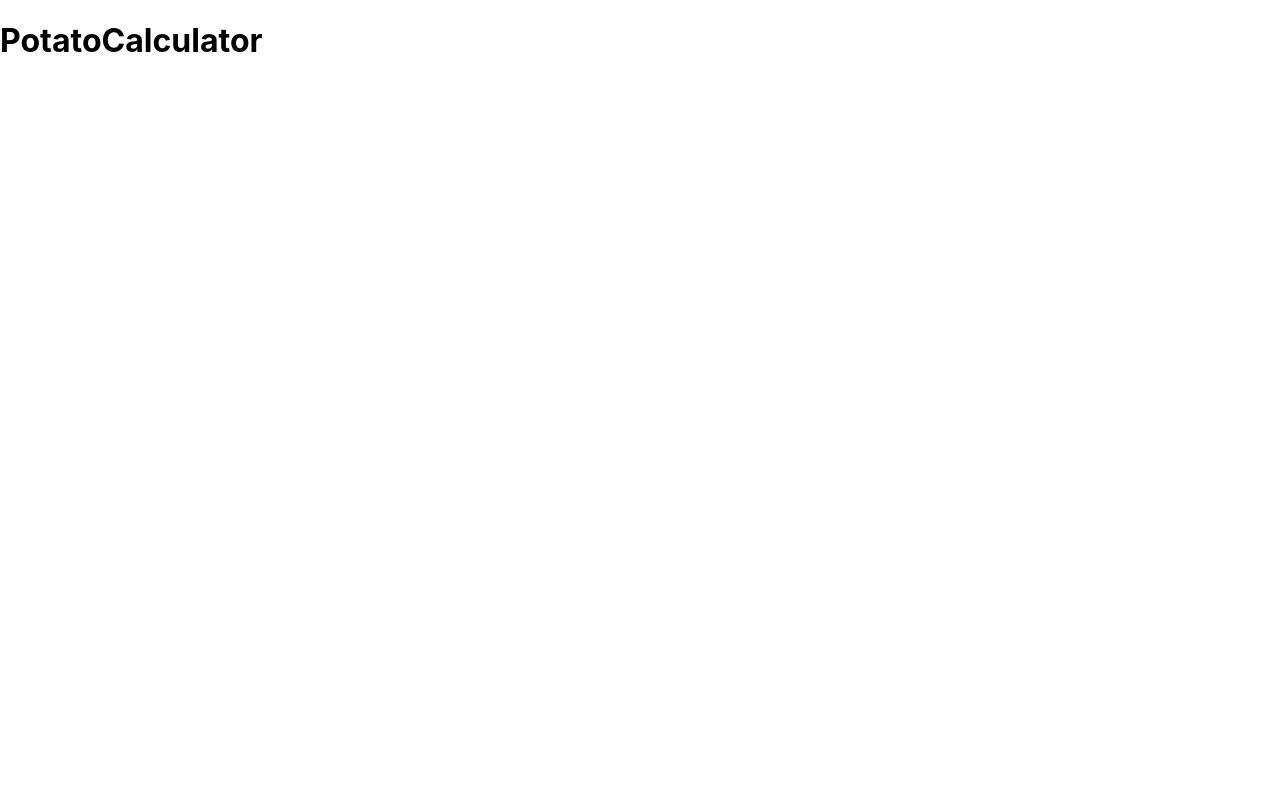
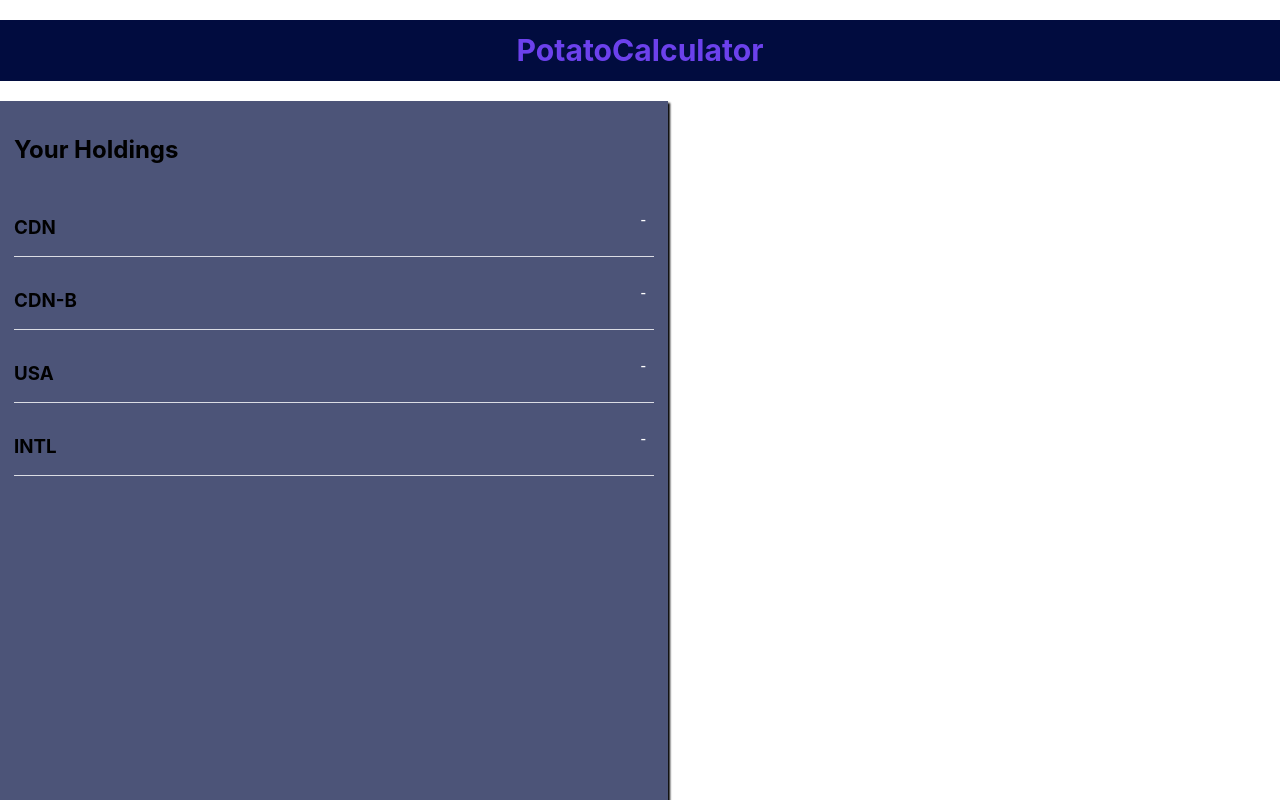
Before and after one commit to nikolamarunic/potatocalculator, a React (Create React App) app: page / in a window 1280 px wide. Shown: the top 800 px of the page. Built offline with nearby package versions, Linux system fonts and the light colour scheme.

Commit message:
Added a barebones components list for the stock holdings for the user to write allocations for

```diff
--- a/src/Components/App.js
+++ /dev/null
@@ -1,15 +0,0 @@
-import React from 'react';
-import './App.css';
-
-class App extends React.Component {
-  render() {
-    return (
-      <div>
-        <h1>PotatoCalculator</h1>
-
-      </div>
-    );
-  }
-}
-
-export default App;
--- a/src/Components/App.css
+++ b/src/Components/App/App.css
@@ -28,11 +28,22 @@
   color: #61dafb;
 }
 
-@keyframes App-logo-spin {
-  from {
-    transform: rotate(0deg);
-  }
-  to {
-    transform: rotate(360deg);
-  }
+h1 {
+  padding: .77rem 0;
+  background-color: #010c3f;
+  text-align: center;
+  font-size: 1.88rem;
+  color: #6c41ec;
 }
+
+.App {
+  height: 100%;
+  padding: 0 17% 10% 17%;
+  background-image: url('./background_photo_desktop.jpg');
+  background-size: cover;
+  background-position: center;
+  background-repeat: no-repeat;
+  font-family: 'Work Sans', sans-serif;
+  font-weight: 500;
+  color: #fff;
+}
--- /dev/null
+++ b/src/Components/App/App.js
@@ -0,0 +1,30 @@
+import React from 'react';
+import './App.css';
+import Holdings from '../Holdings/Holdings';
+
+class App extends React.Component {
+  constructor(props) {
+    super(props);
+    this.state = {
+      holdings: [ {name: 'CDN', allocation: 27}, {name: 'CDN-B', allocation: 20}, {name: 'USA', allocation: 27}, {name: 'INTL', allocation: 27}]
+    }
+
+    this.removeStock = this.removeStock.bind(this);
+  }
+  removeStock(stock) {
+    let stocks = this.state.holdings;
+    stocks = stocks.filter(currStock => currStock.name !== stock.key);
+    this.setState({holdings: stocks});
+
+  }
+  render() {
+    return (
+      <div>
+        <h1>PotatoCalculator</h1>
+        <Holdings holdings = {this.state.holdings} onRemove = {this.removeStock}/>
+      </div>
+    );
+  }
+}
+
+export default App;
--- /dev/null
+++ b/src/Components/Holdings/Holdings.css
@@ -0,0 +1,20 @@
+.Holdings {
+  width: 50%;
+  height: 950px;
+  overflow-y: scroll;
+  padding: .88rem;
+  background-color: rgba(1, 12, 63, 0.7);
+  box-shadow: 0 4px 2px 2px #000000;
+}
+
+::-webkit-scrollbar {
+    width: 0px;
+    background: transparent;
+}
+
+@media only screen and (max-width: 1020px) {
+  .Holdings {
+    width: 90%;
+    margin-bottom: 2rem;
+  }
+}
--- /dev/null
+++ b/src/Components/Holdings/Holdings.js
@@ -0,0 +1,16 @@
+import React from 'react';
+import './Holdings.css';
+import HoldingsList from '../HoldingsList/HoldingsList';
+
+class Holdings extends React.Component {
+  render() {
+    return (
+      <div className="Holdings">
+        <h2>Your Holdings</h2>
+        <HoldingsList stocks = {this.props.holdings} onRemove = {this.props.onRemove}/>
+      </div>
+    );
+  }
+}
+
+export default Holdings;
--- /dev/null
+++ b/src/Components/HoldingsList/HoldingsList.css
@@ -0,0 +1,3 @@
+.HoldingsList {
+  width: 100%;
+}
--- /dev/null
+++ b/src/Components/HoldingsList/HoldingsList.js
@@ -0,0 +1,22 @@
+import React from 'react';
+import './HoldingsList.css';
+import Stock from '../Stock/Stock';
+
+
+class HoldingsList extends React.Component {
+
+  render() {
+    return (
+      <div className="HoldingsList">
+        {
+          this.props.stocks.map(stock => {
+            return <Stock stock = {stock}
+            key = {stock.name} onRemove = {this.props.onRemove}/>
+          })
+        }
+      </div>
+    );
+  }
+}
+
+export default HoldingsList;
--- /dev/null
+++ b/src/Components/Stock/Stock.css
@@ -0,0 +1,37 @@
+.Stock {
+  display: flex;
+  align-items: center;
+  border-bottom: 1px solid rgba(256, 256, 256, 0.8);
+}
+
+.Stock-action {
+  cursor: pointer;
+  padding: .5rem;
+  font-size: 1.05rem;
+  transition: color .25s;
+  border: 0px;
+  background-color: rgba(0, 0, 0, 0);
+  color: #fff;
+}
+
+.Stock-action:hover {
+  color: rgba(265, 265, 265, .5);
+}
+
+.Stock-information {
+  flex-grow: 1;
+  display: flex;
+  flex-direction: column;
+  justify-content: center;
+  height: 72px;
+}
+
+.Stock-information h3 {
+  margin-bottom: .22rem;
+}
+
+.Stock-information p {
+  font-size: .83rem;
+  font-weight: 300;
+  color: rgba(256, 256, 256, 0.8);
+}
--- /dev/null
+++ b/src/Components/Stock/Stock.js
@@ -0,0 +1,32 @@
+import React from 'react';
+import './Stock.css';
+
+class Stock extends React.Component {
+
+  constructor(props){
+    super(props);
+    this.removeStock = this.removeStock.bind(this);
+  }
+
+
+  removeStock() {
+    this.props.onRemove(this.props.stock);
+  }
+
+  renderAction() {
+    return <button className = "Stock-action" onClick = {this.removeStock}>-</button>
+  }
+
+  render() {
+    return (
+      <div className="Stock">
+        <div className="Stock-information">
+          <h3>{this.props.stock.name}</h3>
+        </div>
+        {this.renderAction()}
+      </div>
+    );
+  }
+}
+
+export default Stock;
--- a/src/index.js
+++ b/src/index.js
@@ -1,7 +1,7 @@
 import React from 'react';
 import ReactDOM from 'react-dom';
 import './index.css';
-import App from './Components/App';
+import App from './Components/App/App';
 import * as serviceWorker from './serviceWorker';
 
 ReactDOM.render(
```
Also changed, not shown: 1 other file (tests, documents, lock files or other folders).
